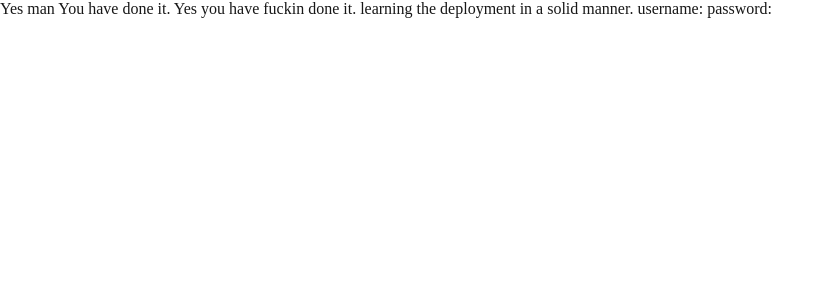
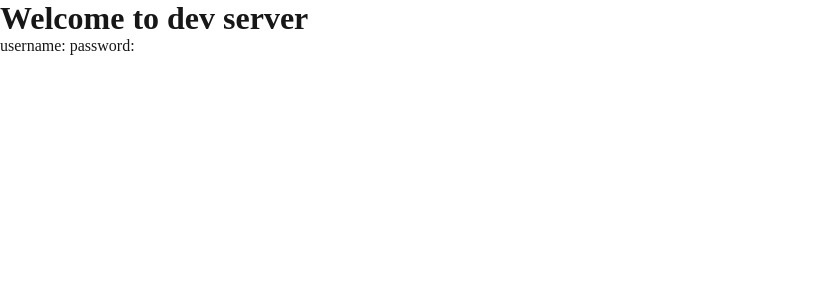
Before and after one commit to Amxitt/Test, a Next.js app in the folder apps/web/: page / in a window 1280 px wide. Shown: the top 300 px of the page, without its empty margins (0-834 px from the left). Built offline with nearby package versions, Linux system fonts and the light colour scheme; no server answers; the database is empty.

Commit message:
changed fe for dev server

```diff
--- a/apps/web/app/page.tsx
+++ b/apps/web/app/page.tsx
@@ -8,9 +8,7 @@ export default async function Home() {
 
   return (
     <div>
-      Yes man You have done it.
-
-     Yes you have fuckin done it. learning the deployment in a solid manner.
+<h1>Welcome to dev server</h1>
 
       username: {user?.username}
       password: {user?.password}
```
